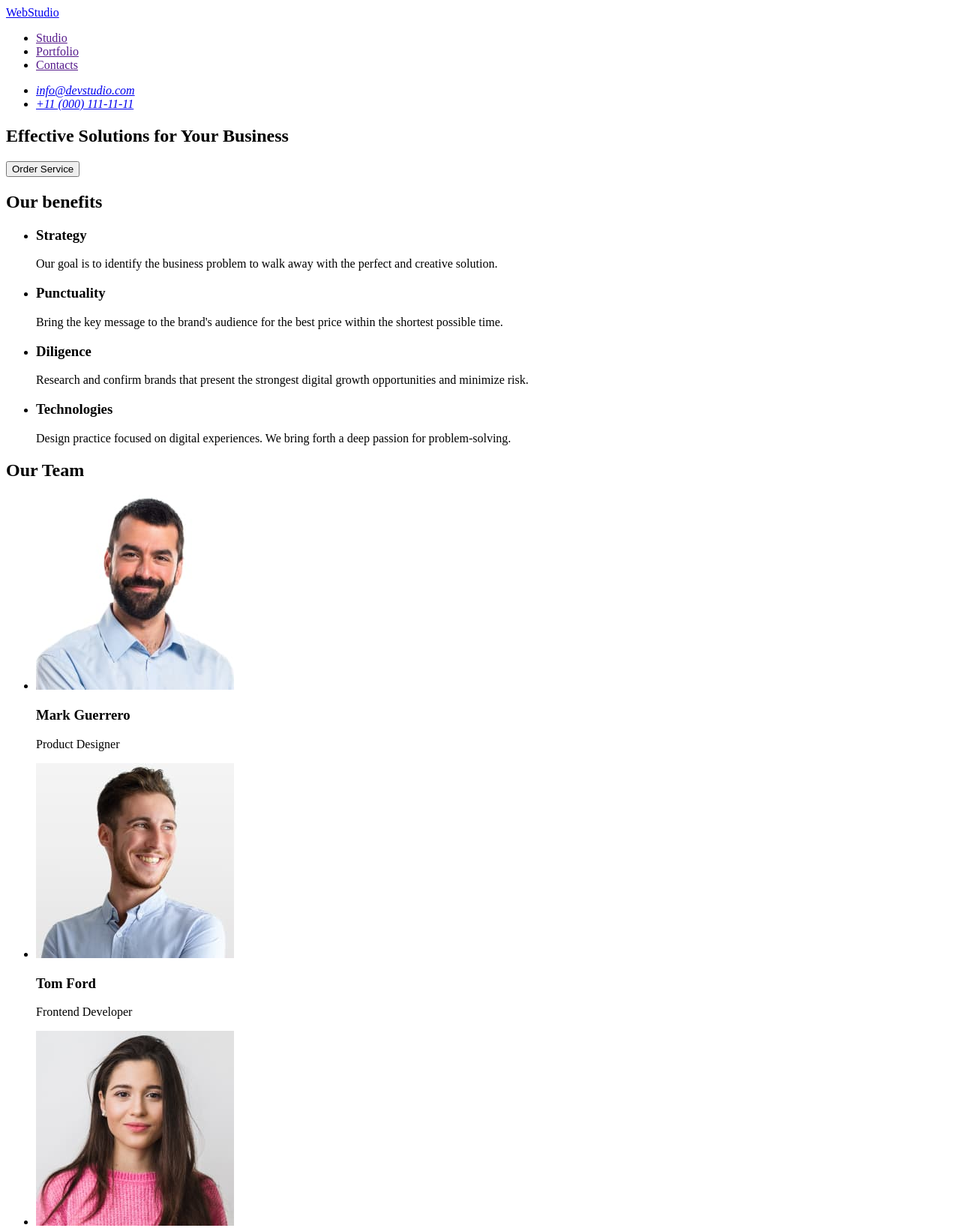
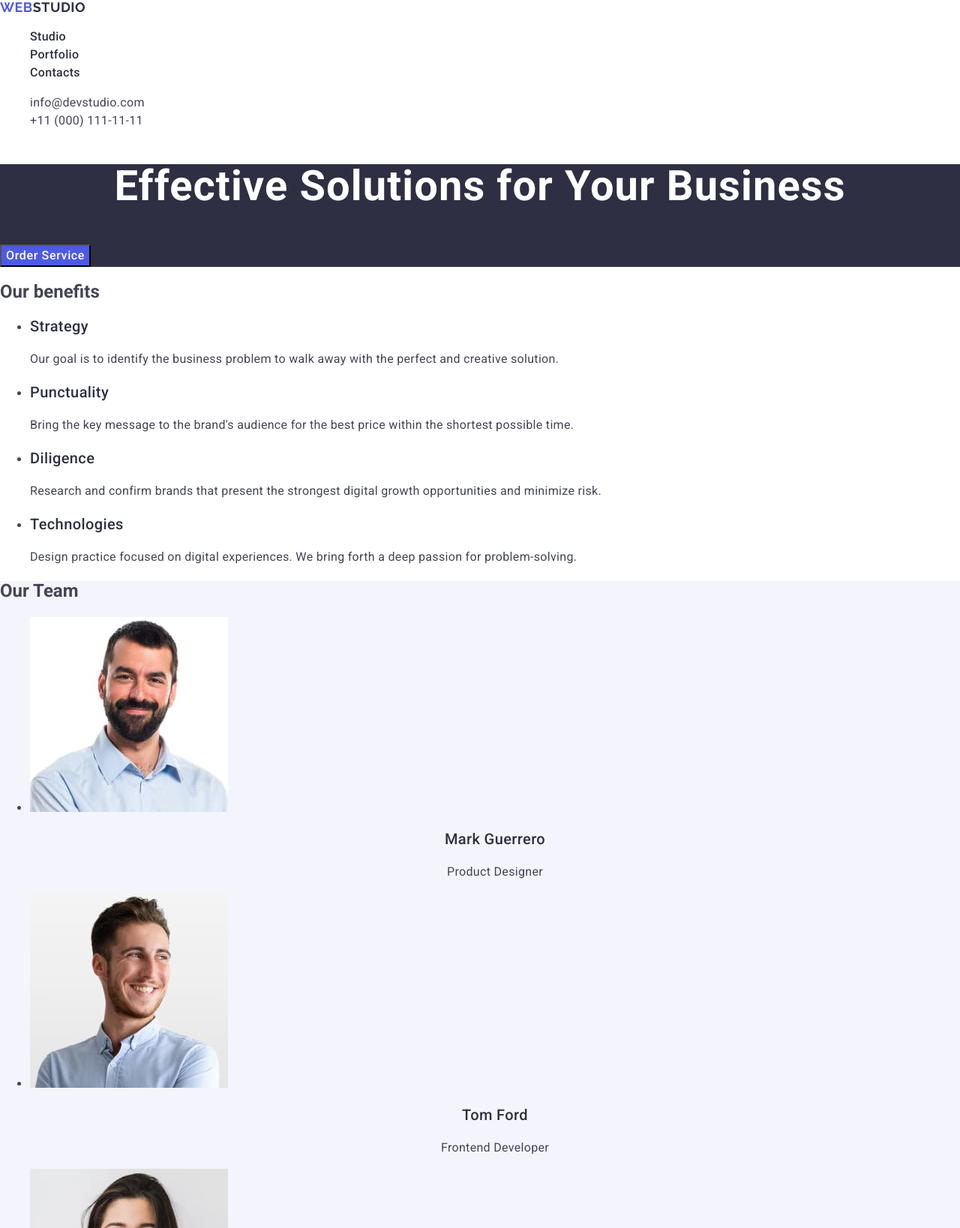
Before and after one commit to ynazaruk/goit-markup-hw-02, a plain HTML site: page index.html in a window 1280 px wide. Shown: the top 1638 px of the page at 75% size. Drawn offline with nearby package versions, Linux system fonts and the light colour scheme.

Commit message:
homework

```diff
--- /dev/null
+++ b/css/styles.css
@@ -0,0 +1,144 @@
+body {
+  font-family: "Roboto", sans-serif;
+  color: #434455;
+  background-color: #fff;
+}
+
+.list {
+  list-style-type: none;
+}
+.link {
+  text-decoration: none;
+}
+/*HEADER*/
+
+.color-logo {
+  color: #4d5ae5;
+  font-family: "Raleway", sans-serif;
+  font-size: 18px;
+  font-weight: 700;
+  line-height: 1.16;
+  letter-spacing: 0.03em;
+  text-transform: uppercase;
+}
+.logo {
+  color: #2e2f42;
+  font-family: "Raleway", sans-serif;
+  font-size: 18px;
+  font-weight: 700;
+  line-height: 1.16;
+  letter-spacing: 0.03em;
+  text-transform: uppercase;
+}
+.nav-list-link {
+  color: #2e2f42;
+  font-size: 16px;
+  font-weight: 500;
+  line-height: 1.5;
+  letter-spacing: 0.02em;
+}
+
+.nav-list-link:hover,
+.nav-list-link:focus {
+  color: #404bbf;
+}
+.menu-contact-link {
+  color: #434455;
+  font-size: 16px;
+  font-style: normal;
+  font-weight: 400;
+  line-height: 1.5;
+  letter-spacing: 0.02em;
+}
+.menu-contact-link:hover {
+  color: #404bbf;
+}
+
+/*HERO*/
+
+.hero {
+  background-color: #2e2f42;
+}
+.hero-title {
+  color: #fff;
+  text-align: center;
+  font-size: 56px;
+  line-height: 1.07;
+  letter-spacing: 0.02em;
+}
+button {
+  cursor: pointer;
+  background-color: #4d5ae5;
+  color: #fff;
+  font-size: 16px;
+  font-weight: 500;
+  line-height: 1.5;
+  letter-spacing: 0.04em;
+}
+button:hover {
+  background-color: #404bbf;
+}
+
+/*OUR BENEFITS*/
+
+.benefits-item-title {
+  color: #2e2f42;
+  font-size: 20px;
+  font-weight: 500;
+  line-height: 1.2;
+  letter-spacing: 0.02em;
+}
+.benefits-description {
+  line-height: 1.5;
+  letter-spacing: 0.02em;
+}
+/*OUR TEAM*/
+.team {
+  background-color: #f4f4fd;
+}
+.team-item-title {
+  color: #2e2f42;
+  text-align: center;
+  font-size: 20px;
+  font-weight: 500;
+  line-height: 1.2;
+  letter-spacing: 0.02em;
+}
+.team-item-description {
+  text-align: center;
+  line-height: 1.5;
+  letter-spacing: 0.02em;
+}
+
+/*OUR ORTFOLIO*/
+.portfolio-item-title {
+  color: #2e2f42;
+  font-size: 20px;
+  font-weight: 500;
+  line-height: 1.2;
+  letter-spacing: 0.02em;
+}
+.portfolio-item-description {
+  line-height: 1.5;
+  letter-spacing: 0.02em;
+}
+
+/*FOOTER*/
+.page-footer {
+  background-color: #2e2f42;
+}
+.logo-footer {
+  color: #f4f4fd;
+  font-family: "Raleway", sans-serif;
+  font-size: 18px;
+  font-weight: 700;
+  line-height: 1.16;
+  letter-spacing: 0.03em;
+  text-transform: uppercase;
+}
+
+.description-footer {
+  color: #f4f4fd;
+  line-height: 1.5;
+  letter-spacing: 0.02em;
+}
--- a/index.html
+++ b/index.html
@@ -4,115 +4,227 @@
     <meta charset="UTF-8" />
     <meta name="viewport" content="width=device-width, initial-scale=1.0" />
     <title>WEBSTUDIO</title>
+    <link rel="preconnect" href="https://fonts.googleapis.com" />
+    <link rel="preconnect" href="https://fonts.gstatic.com" crossorigin />
+    <link
+      href="https://fonts.googleapis.com/css2?family=Raleway:wght@700&family=Roboto:wght@400;500;700&display=swap"
+      rel="stylesheet"
+    />
+    <link
+      rel="stylesheet"
+      href="https://cdnjs.cloudflare.com/ajax/libs/modern-normalize/2.0.0/modern-normalize.min.css"
+    />
+    <link rel="stylesheet" href="./css/styles.css" />
   </head>
+
   <body>
-    <!--Header-->
-    <header>
-      <nav>
-        <a href="./index.html">WebStudio</a>
-        <ul>
-          <li><a href="">Studio</a></li>
-          <li><a href="">Portfolio</a></li>
-          <li><a href="">Contacts</a></li>
+    <!--HEADER-->
+    <header class="page-header">
+      <nav class="page-nav">
+        <a class="logo link" href="./index.html"
+          ><span class="color-logo">Web</span>Studio</a
+        >
+        <ul class="nav-list list">
+          <li class="nav-list-item">
+            <a class="nav-list-link link" href="">Studio</a>
+          </li>
+          <li class="nav-list-item">
+            <a class="nav-list-link link" href="">Portfolio</a>
+          </li>
+          <li class="nav-list-item">
+            <a class="nav-list-link link" href="">Contacts</a>
+          </li>
         </ul>
       </nav>
-      <address>
-        <ul>
-          <li><a href="mailto:info@devstudio.com">info@devstudio.com</a></li>
-          <li><a href="tel:+110001111111">+11 (000) 111-11-11</a></li>
+
+      <address class="menu-contact">
+        <ul class="contact-list list">
+          <li class="contact-list-item">
+            <a class="menu-contact-link link" href="mailto:info@devstudio.com"
+              >info@devstudio.com</a
+            >
+          </li>
+          <li class="contact-list-item">
+            <a class="menu-contact-link link" href="tel:+110001111111"
+              >+11 (000) 111-11-11</a
+            >
+          </li>
         </ul>
       </address>
     </header>
+
     <main>
       <!--HERO-->
-      <section>
-        <h1>Effective Solutions for Your Business</h1>
-        <button type="button">Order Service</button>
+      <section class="hero">
+        <h1 class="hero-title">Effective Solutions for Your Business</h1>
+        <button class="button-hero" type="button">Order Service</button>
       </section>
-      <section>
-        <h2>Our benefits</h2>
-        <ul>
-          <li>
-            <h3>Strategy</h3>
-            <p>
+
+      <!--OUR BENEFITS-->
+      <section class="benefits">
+        <h2 class="benefits-title">Our benefits</h2>
+        <ul class="benefits-list">
+          <li class="benefits-list-item">
+            <h3 class="benefits-item-title">Strategy</h3>
+            <p class="benefits-description">
               Our goal is to identify the business problem to walk away with the
               perfect and creative solution.
             </p>
           </li>
-          <li>
-            <h3>Punctuality</h3>
-            <p>
+          <li class="benefits-list-item">
+            <h3 class="benefits-item-title">Punctuality</h3>
+            <p class="benefits-description">
               Bring the key message to the brand's audience for the best price
               within the shortest possible time.
             </p>
           </li>
-          <li>
-            <h3>Diligence</h3>
-            <p>
+          <li class="benefits-list-item">
+            <h3 class="benefits-item-title">Diligence</h3>
+            <p class="benefits-description">
               Research and confirm brands that present the strongest digital
               growth opportunities and minimize risk.
             </p>
           </li>
-          <li>
-            <h3>Technologies</h3>
-            <p>
+          <li class="benefits-list-item">
+            <h3 class="benefits-item-title">Technologies</h3>
+            <p class="benefits-description">
               Design practice focused on digital experiences. We bring forth a
               deep passion for problem-solving.
             </p>
           </li>
         </ul>
       </section>
+
       <!--OUR TEAM-->
-      <section>
-        <h2>Our Team</h2>
-        <ul>
-          <li>
+      <section class="team">
+        <h2 class="team-title">Our Team</h2>
+        <ul class="team-list">
+          <li class="team-list-item">
             <img
+              class="team-item-img"
               src="./images/our-team/Mark-Guerrero.jpg"
               alt="Mark Guerrero Product Designer"
               width="264"
               height="260"
             />
-            <h3>Mark Guerrero</h3>
-            <p>Product Designer</p>
+            <h3 class="team-item-title">Mark Guerrero</h3>
+            <p class="team-item-description">Product Designer</p>
           </li>
-          <li>
+          <li class="team-list-item">
             <img
+              class="team-item-img"
               src="./images/our-team/Tom-Ford.jpg"
               alt="Tom Ford Frontend Developer"
               width="264"
               height="260"
             />
-            <h3>Tom Ford</h3>
-            <p>Frontend Developer</p>
+            <h3 class="team-item-title">Tom Ford</h3>
+            <p class="team-item-description">Frontend Developer</p>
           </li>
-          <li>
+          <li class="team-list-item">
             <img
+              class="team-item-img"
               src="./images/our-team/Camila-Garcia.jpg"
               alt="Camila Garcia Marketing"
               width="264"
               height="260"
             />
-            <h3>Camila Garcia</h3>
-            <p>Marketing</p>
+            <h3 class="team-item-title">Camila Garcia</h3>
+            <p class="team-item-description">Marketing</p>
           </li>
-          <li>
+          <li class="team-list-item">
             <img
+              class="team-item-img"
               src="./images/our-team/Daniel-Wilson.jpg"
               alt="Daniel Wilson UI Designer"
               width="264"
               height="260"
             />
-            <h3>Daniel Wilson</h3>
-            <p>UI Designer</p>
+            <h3 class="team-item-title">Daniel Wilson</h3>
+            <p class="team-item-description">UI Designer</p>
+          </li>
+        </ul>
+      </section>
+
+      <!--PORTFOLIO-->
+      <section class="portfolio">
+        <h2 class="prtfolio-title">Our Portfolio</h2>
+        <ul class="portfolio-list">
+          <li class="portfolio-list-item">
+            <img
+              class="portfolio-item-img"
+              src="./images/our-porfolio/banking-app.jpg"
+              alt="Banking app"
+              width="360"
+              height="300"
+            />
+            <h3 class="portfolio-item-title">Banking App</h3>
+            <p class="portfolio-item-description">App</p>
+          </li>
+          <li class="portfolio-list-item">
+            <img
+              class="portfolio-item-img"
+              src="./images/our-porfolio/cashless-payment.jpg"
+              alt="Cashless payment app"
+              width="360"
+              height="300"
+            />
+            <h3 class="portfolio-item-title">Cashless Payment</h3>
+            <p class="portfolio-item-description">Marketing</p>
+          </li>
+          <li class="portfolio-list-item">
+            <img
+              class="portfolio-item-img"
+              src="./images/our-porfolio/meditation-app.jpg"
+              alt="Meditation app"
+              width="360"
+              height="300"
+            />
+            <h3 class="portfolio-item-title">Meditation App</h3>
+            <p class="portfolio-item-description">App</p>
+          </li>
+          <li class="portfolio-list-item">
+            <img
+              class="portfolio-item-img"
+              src="./images/our-porfolio/taxi-service.jpg"
+              alt="Taxi service"
+              width="360"
+              height="300"
+            />
+            <h3 class="portfolio-item-title">Taxi Service</h3>
+            <p class="portfolio-item-description">Marketing</p>
+          </li>
+          <li class="portfolio-list-item">
+            <img
+              class="portfolio-item-img"
+              src="./images/our-porfolio/screen-illustrations.jpg"
+              alt="Screen illustrations"
+              width="360"
+              height="300"
+            />
+            <h3 class="portfolio-item-title">Screen Illustrations</h3>
+            <p class="portfolio-item-description">Design</p>
+          </li>
+          <li class="portfolio-list-item">
+            <img
+              class="portfolio-item-img"
+              src="./images/our-porfolio/online-courses.jpg"
+              alt="Online courses app"
+              width="360"
+              height="300"
+            />
+            <h3 class="portfolio-item-title">Online Courses</h3>
+            <p class="portfolio-item-description">Marketing</p>
           </li>
         </ul>
       </section>
     </main>
     <!--FOOTER-->
-    <footer>
-      <a href="./index.html">WebStudio</a>
-      <p>
+    <footer class="page-footer">
+      <a class="logo-footer link" href="./index.html"
+        ><span class="color-logo">Web</span>Studio</a
+      >
+      <p class="description-footer">
         Increase the flow of customers and sales for your business with digital
         marketing &amp; growth solutions.
       </p>
```
Also changed, not shown: images/our-porfolio/banking-app.jpg (added), images/our-porfolio/cashless-payment.jpg (added), images/our-porfolio/meditation-app.jpg (added), images/our-porfolio/online-courses.jpg (added), images/our-porfolio/screen-illustrations.jpg (added), images/our-porfolio/taxi-service.jpg (added).
